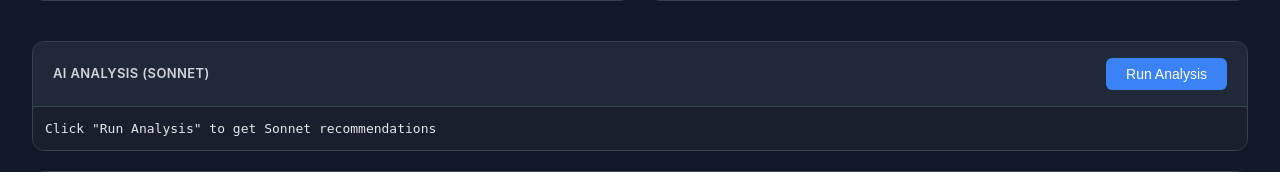
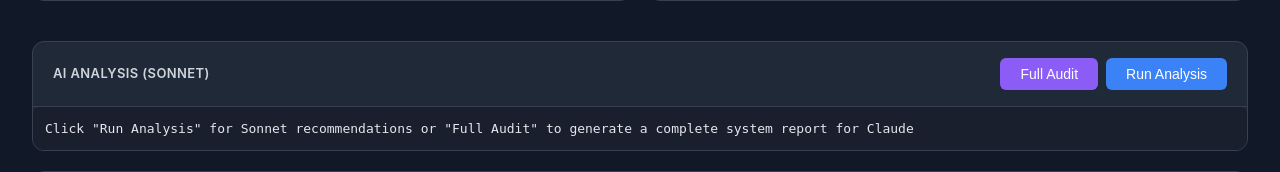
Before and after one commit to Viacheslav21/quant-dashboard, a FastAPI app: template templates/analytics.html in a window 1280 px wide. Shown: the part 2451-2623 px from the top of the page. Run offline with FastAPI, Linux system fonts and the light colour scheme; the template is opened without the code that fills it, so the values that code supplies are empty; parts of the project's set-up code (start-up, migrations or seed data) failed here and were passed over.

Commit message:
added full analytic

```diff
--- a/app.py
+++ b/app.py
@@ -487,6 +487,334 @@ async def proxy_ml_health():
         return JSONResponse(r.json())
 
 
+@app.get("/api/system-audit")
+async def system_audit():
+    """Full system audit — comprehensive data dump for analysis."""
+    try:
+        stats = await _db.get_stats()
+        open_pos = await _db.get_open_positions()
+        all_trades = await _db.get_all_closed_trades()
+        analytics = await _db.get_analytics()
+        diagnostics = await _db.get_wr_diagnostics()
+        clv = await _db.get_clv_analytics()
+        dma = await _db.get_dma_weights()
+        rolling = await _db.get_rolling_performance()
+        best_worst = await _db.get_best_worst_trades()
+        signals = await _db.get_recent_signals(limit=30)
+        sig_outcomes = await _db.get_signal_outcomes(limit=50)
+        market_metrics = await _db.get_all_market_metrics(limit=50)
+        config_hist = await _db.get_config_history()
+        start = _config["BANKROLL"]
+
+        sharpe = compute_sharpe_ratio(all_trades)
+        drawdown = compute_max_drawdown(all_trades, start)
+        streaks = compute_streaks(all_trades)
+
+        total = stats["wins"] + stats["losses"]
+        wr = round(stats["wins"] / total * 100, 1) if total > 0 else 0
+        roi = ((stats["bankroll"] - start) / start * 100) if start > 0 else 0
+
+        # Build text report
+        lines = []
+        lines.append("=" * 60)
+        lines.append("QUANT ENGINE — FULL SYSTEM AUDIT")
+        lines.append("=" * 60)
+
+        lines.append("\n## OVERVIEW")
+        lines.append(f"Bankroll: ${stats['bankroll']:.2f} (start: ${start:.0f})")
+        lines.append(f"ROI: {roi:+.2f}%")
+        lines.append(f"Total P&L: ${stats['total_pnl']:+.2f}")
+        lines.append(f"Win Rate: {wr}% ({stats['wins']}W / {stats['losses']}L / {total} total)")
+        lines.append(f"Sharpe Ratio: {sharpe:.2f}")
+        lines.append(f"Max Drawdown: -{drawdown['max_dd_pct']:.1f}% (${drawdown['max_dd_abs']:.2f})")
+        lines.append(f"Streaks — Current: {streaks['cur_win']}W/{streaks['cur_loss']}L | Max: {streaks['max_win']}W/{streaks['max_loss']}L")
+        lines.append(f"Avg EV: +{stats['avg_ev']*100:.1f}% | Avg Kelly: {stats['avg_kelly']*100:.1f}%")
+        lines.append(f"Avg Position Lifetime: {analytics['avg_lifetime_hours']:.1f}h")
+        lines.append(f"EV Accuracy — Predicted: +{analytics['ev_predicted']*100:.1f}% | Actual: {analytics['ev_actual']*100:+.1f}%")
+
+        # Open positions
+        lines.append(f"\n## OPEN POSITIONS ({len(open_pos)})")
+        for p in open_pos:
+            upnl = p.get("unrealized_pnl") or 0
+            lines.append(f"  [{p['side']}] {p.get('question','')[:80]} | entry={p['side_price']*100:.1f}c now={((p.get('current_price') or p['side_price'])*100):.1f}c | uPnL={upnl:+.2f}$ | stake=${p['stake_amt']:.2f} | EV=+{p['ev']*100:.1f}% | theme={p.get('theme','?')} | tag={p.get('config_tag','?')}")
+
+        # Rolling performance
+        lines.append(f"\n## ROLLING PERFORMANCE")
+        lines.append(f"  7d: {rolling['pnl_7d']:+.2f}$ ({rolling['trades_7d']} trades, WR={rolling['wr_7d']:.1f}%)")
+        lines.append(f"  30d: {rolling['pnl_30d']:+.2f}$ ({rolling['trades_30d']} trades, WR={rolling['wr_30d']:.1f}%)")
+
+        # Best/worst
+        if best_worst.get("best"):
+            lines.append(f"\n## BEST/WORST TRADES")
+            lines.append(f"  Best: +{best_worst['best']['pnl']:.2f}$ — {best_worst['best']['question'][:70]}")
+        if best_worst.get("worst"):
+            lines.append(f"  Worst: {best_worst['worst']['pnl']:.2f}$ — {best_worst['worst']['question'][:70]}")
+
+        # Win rate by theme
+        lines.append(f"\n## WIN RATE BY THEME")
+        for r in analytics["by_theme"]:
+            t_wr = round(r['wins'] / r['total'] * 100, 1) if r['total'] > 0 else 0
+            lines.append(f"  {r['theme']}: {r['wins']}/{r['total']} ({t_wr}%) avg_pnl={r['avg_pnl']:+.2f}$")
+
+        # Win rate by side
+        lines.append(f"\n## WIN RATE BY SIDE")
+        for r in analytics["by_side"]:
+            s_wr = round(r['wins'] / r['total'] * 100, 1) if r['total'] > 0 else 0
+            lines.append(f"  {r['side']}: {r['wins']}/{r['total']} ({s_wr}%) avg_pnl={r['avg_pnl']:+.2f}$")
+
+        # Close reasons
+        lines.append(f"\n## CLOSE REASONS")
+        for r in analytics["by_reason"]:
+            lines.append(f"  {r['reason']}: {r['total']} trades, avg_pnl={r['avg_pnl']:+.2f}$")
+
+        # Config A/B
+        lines.append(f"\n## CONFIG A/B PERFORMANCE")
+        for r in analytics["by_config"]:
+            c_wr = round(r['wins'] / r['total'] * 100, 1) if r['total'] > 0 else 0
+            lines.append(f"  {r['config_tag']}: {r['wins']}/{r['total']} ({c_wr}%) total_pnl={r['total_pnl']:+.2f}$ avg_pnl={r['avg_pnl']:+.2f}$ avg_ev={r['avg_ev']*100:.1f}% avg_stake=${r['avg_stake']:.2f}")
+
+        # Calibration
+        lines.append(f"\n## CALIBRATION")
+        for r in analytics["calibration"]:
+            lines.append(f"  {r['bucket']}: {r['total']} trades, predicted={float(r['avg_predicted'])*100:.1f}%, actual_wr={float(r['actual_wr'])*100:.1f}%")
+
+        # Diagnostics
+        diag = diagnostics
+        lines.append(f"\n## DIAGNOSTICS — Win/Loss Size")
+        wl = diag.get("win_loss_size", {})
+        lines.append(f"  Avg win: ${wl.get('avg_win', 0)} ({(wl.get('avg_win_pct') or 0)*100:.1f}%) | Avg loss: ${wl.get('avg_loss', 0)} ({(wl.get('avg_loss_pct') or 0)*100:.1f}%)")
+        lines.append(f"  Breakeven WR needed: {diag.get('breakeven_wr', 0)}%")
+
+        lines.append(f"\n## DIAGNOSTICS — Exact Close Reasons (trade_log)")
+        for r in diag.get("close_reasons", []):
+            lines.append(f"  {r['event_type']}: {r['total']} trades, avg_pnl={r['avg_pnl']:+.2f}$, total_pnl={r['total_pnl']:+.2f}$, avg_stake=${r['avg_stake']:.2f}")
+
+        lines.append(f"\n## DIAGNOSTICS — WR by EV bucket")
+        for r in diag.get("ev_buckets", []):
+            b_wr = round(r['wins'] / r['total'] * 100, 1) if r['total'] > 0 else 0
+            lines.append(f"  EV {r['ev_bucket']}: {r['wins']}/{r['total']} ({b_wr}%) avg_pnl={r['avg_pnl']:+.2f}$ total_pnl={r['total_pnl']:+.2f}$")
+
+        lines.append(f"\n## DIAGNOSTICS — WR by Kelly bucket")
+        for r in diag.get("kelly_buckets", []):
+            b_wr = round(r['wins'] / r['total'] * 100, 1) if r['total'] > 0 else 0
+            lines.append(f"  Kelly {r['kelly_bucket']}: {r['wins']}/{r['total']} ({b_wr}%) avg_pnl={r['avg_pnl']:+.2f}$ total_pnl={r['total_pnl']:+.2f}$")
+
+        lines.append(f"\n## DIAGNOSTICS — WR by Lifetime")
+        for r in diag.get("lifetime_wr", []):
+            b_wr = round(r['wins'] / r['total'] * 100, 1) if r['total'] > 0 else 0
+            lines.append(f"  {r['lifetime']}: {r['wins']}/{r['total']} ({b_wr}%) avg_pnl={r['avg_pnl']:+.2f}$")
+
+        lines.append(f"\n## DIAGNOSTICS — WR by Stake size")
+        for r in diag.get("stake_wr", []):
+            b_wr = round(r['wins'] / r['total'] * 100, 1) if r['total'] > 0 else 0
+            lines.append(f"  {r['stake_bucket']}: {r['wins']}/{r['total']} ({b_wr}%) avg_pnl={r['avg_pnl']:+.2f}$ total_pnl={r['total_pnl']:+.2f}$")
+
+        lines.append(f"\n## DIAGNOSTICS — TP/SL Distribution")
+        for r in diag.get("tp_sl_dist", []):
+            b_wr = round(r['wins'] / r['total'] * 100, 1) if r['total'] > 0 else 0
+            lines.append(f"  TP={r['tp']} SL={r['sl']}: {r['wins']}/{r['total']} ({b_wr}%) avg_pnl={r['avg_pnl']:+.2f}$")
+
+        lines.append(f"\n## DIAGNOSTICS — Daily WR (last 14d)")
+        for r in diag.get("daily_wr", []):
+            d_wr = round(r['wins'] / r['total'] * 100, 1) if r['total'] > 0 else 0
+            lines.append(f"  {r['day']}: {r['wins']}/{r['total']} ({d_wr}%) pnl={r['pnl']:+.2f}$ avg_return={r.get('avg_return_pct', 0)*100:.1f}%")
+
+        # CLV
+        lines.append(f"\n## CLV (Closing Line Value)")
+        lines.append(f"  Avg CLV: 1h={clv['avg_clv_1h']:+.2f}% 4h={clv['avg_clv_4h']:+.2f}% 24h={clv['avg_clv_24h']:+.2f}% close={clv['avg_clv_close']:+.2f}%")
+        lines.append(f"  Positive CLV: {clv['positive_clv_pct']}% ({clv.get('n_with_clv', 0)}/{clv['total']} trades)")
+        for r in clv.get("by_theme", []):
+            lines.append(f"  CLV by theme — {r['theme']}: avg={r['avg_clv']:+.2f}% positive={r['positive_pct']}% (n={r['n']})")
+        for r in clv.get("by_tag", []):
+            lines.append(f"  CLV by config — {r['tag']}: avg={r['avg_clv']:+.2f}% positive={r['positive_pct']}% (n={r['n']})")
+
+        # DMA weights
+        if dma:
+            lines.append(f"\n## DMA WEIGHTS (Dynamic Model Averaging)")
+            for w in dma:
+                lines.append(f"  {w['source']}: weight={w['weight']:.4f} hits={w.get('hits',0)} misses={w.get('misses',0)} avg_likelihood={w.get('avg_likelihood',0):.4f}")
+
+        # Signal backtest / outcomes
+        lines.append(f"\n## SIGNAL BACKTEST (last 50)")
+        valid_sigs = [s for s in sig_outcomes if s.get("price_move") is not None]
+        exec_sigs = [s for s in valid_sigs if s["executed"]]
+        rej_sigs = [s for s in valid_sigs if not s["executed"]]
+        exec_right = sum(1 for s in exec_sigs if s.get("price_move") and s["price_move"] > 0)
+        rej_right = sum(1 for s in rej_sigs if s.get("price_move") and s["price_move"] > 0)
+        rej_saved = sum(1 for s in rej_sigs if not (s.get("price_move") and s["price_move"] > 0))
+        lines.append(f"  Executed signals: {len(exec_sigs)} total, {exec_right} correct ({round(exec_right/len(exec_sigs)*100,1) if exec_sigs else 0}%)")
+        lines.append(f"  Rejected signals: {len(rej_sigs)} total, {rej_right} would've been correct, {rej_saved} correctly avoided")
+        for s in sig_outcomes[:20]:
+            pm = s.get("price_move")
+            pm_str = f"move={pm:+.3f}" if pm is not None else "move=?"
+            lines.append(f"  [{s['side']}] {s.get('question','')[:55]} | EV={s['ev']*100:.1f}% kelly={s.get('kelly',0)*100:.1f}% | {pm_str} | exec={'Y' if s['executed'] else 'N'} src={s.get('source','?')}")
+
+        # Market metrics (active markets)
+        if market_metrics:
+            lines.append(f"\n## ACTIVE MARKET METRICS (top {len(market_metrics)})")
+            for m in market_metrics:
+                lines.append(f"  {m.get('question','')[:55]} | price={m.get('yes_price',0)*100:.1f}c vol={m.get('volatility',0):.4f} momentum={m.get('momentum',0):.4f} vol_ratio={m.get('vol_ratio',0):.2f} | theme={m.get('theme','?')}")
+
+        # Config history
+        if config_hist:
+            lines.append(f"\n## CONFIG HISTORY ({len(config_hist)} versions)")
+            for c in config_hist[:5]:
+                params = c.get("params", {})
+                if isinstance(params, str):
+                    try:
+                        params = json.loads(params)
+                    except Exception:
+                        params = {}
+                if params:
+                    param_str = " ".join(f"{k}={v}" for k, v in params.items())
+                else:
+                    param_str = "—"
+                lines.append(f"  {c.get('tag','?')} ({c.get('created_at','?')}): {param_str}")
+
+        # Patterns (learned base rates)
+        try:
+            async with _db.pool.acquire() as conn:
+                patterns = await conn.fetch("""
+                    SELECT category, base_rate, volume_signal, prospect_factor,
+                           trade_n, trade_wr, trade_roi, kelly_mult, ev_mult, updated_at
+                    FROM patterns ORDER BY trade_n DESC NULLS LAST
+                """)
+            if patterns:
+                lines.append(f"\n## LEARNED PATTERNS ({len(patterns)} themes)")
+                for p in patterns:
+                    p = dict(p)
+                    lines.append(f"  {p.get('category','?')}: base_rate={float(p.get('base_rate') or 0):.3f} vol_signal={float(p.get('volume_signal') or 0):.3f} prospect={float(p.get('prospect_factor') or 0):.3f} | trades={p.get('trade_n',0)} WR={float(p.get('trade_wr') or 0)*100:.1f}% ROI={float(p.get('trade_roi') or 0)*100:.1f}% kelly_mult={float(p.get('kelly_mult') or 1):.2f} ev_mult={float(p.get('ev_mult') or 1):.2f}")
+        except Exception:
+            pass
+
+        # Recent signals
+        lines.append(f"\n## RECENT SIGNALS (last 30)")
+        for s in signals:
+            ml_str = f" ML={s['p_ml']*100:.0f}%" if s.get('p_ml') else ""
+            lines.append(f"  [{s['side']}] {s.get('question','')[:60]} | market={s['p_market']*100:.1f}c pTrue={s['p_final']*100:.1f}c | EV=+{s['ev']*100:.1f}% KL={s['kl']:.3f}{ml_str} | src={s.get('source','?')} exec={'Y' if s.get('executed') else 'N'}")
+
+        # Config
+        lines.append(f"\n## CURRENT CONFIG")
+        lines.append(f"  BANKROLL={start} MIN_EV={_config['MIN_EV']} MIN_KL={_config['MIN_KL']} MAX_KELLY_FRAC={_config['MAX_KELLY_FRAC']}")
+        lines.append(f"  TAKE_PROFIT={_config['TAKE_PROFIT_PCT']} STOP_LOSS={_config['STOP_LOSS_PCT']}")
+
+        # Daily P&L
+        lines.append(f"\n## DAILY P&L (last 14d)")
+        for r in analytics["daily_pnl"]:
+            d_wr = round(r['wins'] / r['trades'] * 100, 1) if r['trades'] > 0 else 0
+            lines.append(f"  {r['day']}: {r['pnl']:+.2f}$ ({r['trades']} trades, WR={d_wr}%)")
+
+        # === ARBITRAGE BOT (full) ===
+        try:
+            arb_stats = await _db.get_arb_stats()
+            if arb_stats and arb_stats.get("wins", 0) + arb_stats.get("losses", 0) > 0:
+                arb_total = arb_stats["wins"] + arb_stats["losses"]
+                arb_wr = round(arb_stats["wins"] / arb_total * 100, 1) if arb_total > 0 else 0
+                lines.append(f"\n## ARBITRAGE BOT")
+                lines.append(f"  Bankroll: ${arb_stats['bankroll']:.2f} | P&L: ${arb_stats['total_pnl']:+.2f} | WR: {arb_wr}% ({arb_stats['wins']}W/{arb_stats['losses']}L)")
+
+                arb_open = await _db.get_arb_open_positions()
+                if arb_open:
+                    lines.append(f"  Open arb positions: {len(arb_open)}")
+                    for p in arb_open:
+                        upnl = p.get("unrealized_pnl") or 0
+                        lines.append(f"    [{p['side']}] {p.get('question','')[:60]} | entry={p.get('side_price',0)*100:.1f}c now={((p.get('current_price') or p.get('side_price',0))*100):.1f}c | uPnL={upnl:+.2f}$ | group={p.get('group_name','?')}")
+
+                arb_analytics = await _db.get_arb_analytics()
+                if arb_analytics.get("by_group"):
+                    lines.append(f"  Arb avg lifetime: {arb_analytics['avg_lifetime_min']:.1f} min")
+                    lines.append(f"  Arb WR by group:")
+                    for r in arb_analytics["by_group"]:
+                        g_wr = round(r['wins'] / r['total'] * 100, 1) if r['total'] > 0 else 0
+                        lines.append(f"    {r['group_name']}: {r['wins']}/{r['total']} ({g_wr}%) avg_pnl={r['avg_pnl']:+.2f}$ total_pnl={r['total_pnl']:+.2f}$")
+                if arb_analytics.get("by_reason"):
+                    lines.append(f"  Arb WR by close reason:")
+                    for r in arb_analytics["by_reason"]:
+                        g_wr = round(r['wins'] / r['total'] * 100, 1) if r['total'] > 0 else 0
+                        lines.append(f"    {r['reason']}: {r['wins']}/{r['total']} ({g_wr}%) avg_pnl={r['avg_pnl']:+.2f}$")
+                if arb_analytics.get("by_side"):
+                    lines.append(f"  Arb WR by side:")
+                    for r in arb_analytics["by_side"]:
+                        g_wr = round(r['wins'] / r['total'] * 100, 1) if r['total'] > 0 else 0
+                        lines.append(f"    {r['side']}: {r['wins']}/{r['total']} ({g_wr}%) avg_pnl={r['avg_pnl']:+.2f}$")
+                if arb_analytics.get("daily_pnl"):
+                    lines.append(f"  Arb daily P&L:")
+                    for r in arb_analytics["daily_pnl"]:
+                        g_wr = round(r['wins'] / r['trades'] * 100, 1) if r['trades'] > 0 else 0
+                        lines.append(f"    {r['day']}: {r['pnl']:+.2f}$ ({r['trades']} trades, WR={g_wr}%)")
+        except Exception:
+            pass
+
+        # === MICRO (SCALPING) BOT (full) ===
+        try:
+            micro_stats = await _db.get_micro_stats()
+            if micro_stats and micro_stats.get("wins", 0) + micro_stats.get("losses", 0) > 0:
+                m_total = micro_stats["wins"] + micro_stats["losses"]
+                m_wr = round(micro_stats["wins"] / m_total * 100, 1) if m_total > 0 else 0
+                lines.append(f"\n## MICRO (SCALPING) BOT")
+                lines.append(f"  Bankroll: ${micro_stats['bankroll']:.2f} | P&L: ${micro_stats['total_pnl']:+.2f} | WR: {m_wr}% ({micro_stats['wins']}W/{micro_stats['losses']}L)")
+                lines.append(f"  Total trades: {micro_stats.get('total_trades',0)} | Peak equity: ${micro_stats.get('peak_equity',0):.2f}")
+
+                micro_open = await _db.get_micro_open_positions()
+                if micro_open:
+                    lines.append(f"  Open micro positions: {len(micro_open)}")
+                    for p in micro_open:
+                        upnl = p.get("unrealized_pnl") or 0
+                        lines.append(f"    [{p['side']}] {p.get('question','')[:60]} | entry={p.get('entry_price',0)*100:.1f}c now={((p.get('current_price') or p.get('entry_price',0))*100):.1f}c | uPnL={upnl:+.2f}$ | theme={p.get('theme','?')}")
+
+                micro_analytics = await _db.get_micro_analytics()
+                if micro_analytics.get("by_theme"):
+                    lines.append(f"  Micro avg lifetime: {micro_analytics.get('avg_lifetime_hours',0):.1f}h")
+                    lines.append(f"  Micro WR by theme:")
+                    for r in micro_analytics["by_theme"]:
+                        g_wr = round(r['wins'] / r['total'] * 100, 1) if r['total'] > 0 else 0
+                        lines.append(f"    {r['theme']}: {r['wins']}/{r['total']} ({g_wr}%) avg_pnl={r['avg_pnl']:+.2f}$ total_pnl={r['total_pnl']:+.2f}$")
+                if micro_analytics.get("by_reason"):
+                    lines.append(f"  Micro WR by close reason:")
+                    for r in micro_analytics["by_reason"]:
+                        g_wr = round(r['wins'] / r['total'] * 100, 1) if r['total'] > 0 else 0
+                        lines.append(f"    {r['reason']}: {r['wins']}/{r['total']} ({g_wr}%) avg_pnl={r['avg_pnl']:+.2f}$")
+                if micro_analytics.get("by_side"):
+                    lines.append(f"  Micro WR by side:")
+                    for r in micro_analytics["by_side"]:
+                        g_wr = round(r['wins'] / r['total'] * 100, 1) if r['total'] > 0 else 0
+                        lines.append(f"    {r['side']}: {r['wins']}/{r['total']} ({g_wr}%) avg_pnl={r['avg_pnl']:+.2f}$")
+                if micro_analytics.get("daily_pnl"):
+                    lines.append(f"  Micro daily P&L:")
+                    for r in micro_analytics["daily_pnl"]:
+                        g_wr = round(r['wins'] / r['trades'] * 100, 1) if r['trades'] > 0 else 0
+                        lines.append(f"    {r['day']}: {r['pnl']:+.2f}$ ({r['trades']} trades, WR={g_wr}%)")
+        except Exception:
+            pass
+
+        # === CALIBRATION TABLE (per-agent from calibration table) ===
+        try:
+            async with _db.pool.acquire() as conn:
+                cal_rows = await conn.fetch("""
+                    SELECT agent, ROUND(AVG(brier_score)::numeric, 4) as avg_brier,
+                           ROUND(AVG(bias)::numeric, 4) as avg_bias,
+                           ROUND(AVG(correction_factor)::numeric, 4) as avg_correction,
+                           COUNT(*) as n
+                    FROM calibration
+                    GROUP BY agent ORDER BY n DESC
+                """)
+            if cal_rows:
+                lines.append(f"\n## CALIBRATION BY AGENT")
+                for r in cal_rows:
+                    lines.append(f"  {r['agent']}: brier={float(r['avg_brier']):.4f} bias={float(r['avg_bias']):+.4f} correction={float(r['avg_correction']):.4f} (n={r['n']})")
+        except Exception:
+            pass
+
+        lines.append(f"\n{'=' * 60}")
+        lines.append("END OF AUDIT")
+
+        report = "\n".join(lines)
+        return Response(report, media_type="text/plain; charset=utf-8")
+    except Exception as e:
+        log.error(f"[DASHBOARD] System audit error: {e}", exc_info=True)
+        return JSONResponse({"error": str(e)}, status_code=500)
+
+
 @app.get("/favicon.ico")
 async def favicon():
     return Response(status_code=204)
--- a/templates/analytics.html
+++ b/templates/analytics.html
@@ -207,9 +207,12 @@
 <div class="panel">
   <div class="panel-header" style="display:flex;justify-content:space-between;align-items:center">
     <h2>AI Analysis (Sonnet)</h2>
-    <button id="runAnalysis" onclick="runSonnetAnalysis()" style="padding:8px 20px;background:#3B82F6;color:white;border:none;border-radius:6px;cursor:pointer;font-size:14px">Run Analysis</button>
+    <div style="display:flex;gap:8px">
+      <button id="runAudit" onclick="runSystemAudit()" style="padding:8px 20px;background:#8B5CF6;color:white;border:none;border-radius:6px;cursor:pointer;font-size:14px" title="Generate full system report for Claude analysis">Full Audit</button>
+      <button id="runAnalysis" onclick="runSonnetAnalysis()" style="padding:8px 20px;background:#3B82F6;color:white;border:none;border-radius:6px;cursor:pointer;font-size:14px">Run Analysis</button>
+    </div>
   </div>
-  <pre id="analysisResult" style="white-space:pre-wrap;color:#E5E7EB;font-size:13px;padding:12px;background:#1a1f2e;border-radius:6px;min-height:40px">Click "Run Analysis" to get Sonnet recommendations</pre>
+  <pre id="analysisResult" style="white-space:pre-wrap;color:#E5E7EB;font-size:13px;padding:12px;background:#1a1f2e;border-radius:6px;min-height:40px">Click "Run Analysis" for Sonnet recommendations or "Full Audit" to generate a complete system report for Claude</pre>
 </div>
 
 <!-- CLV (Closing Line Value) -->
@@ -487,6 +490,27 @@ async function runSonnetAnalysis(){
   btn.disabled=false;btn.textContent='Run Analysis';btn.style.background='#3B82F6';
 }
 
+// Full System Audit
+async function runSystemAudit(){
+  const btn=document.getElementById('runAudit');
+  const result=document.getElementById('analysisResult');
+  btn.disabled=true;btn.textContent='Loading...';btn.style.background='#6B7280';
+  result.textContent='Generating full system audit...';result.style.color='#E5E7EB';
+  try{
+    const r=await fetch('/api/system-audit');
+    if(!r.ok) throw new Error('HTTP '+r.status);
+    const text=await r.text();
+    result.textContent=text;
+    // Copy to clipboard
+    await navigator.clipboard.writeText(text);
+    btn.textContent='Copied!';btn.style.background='#10B981';
+    setTimeout(()=>{btn.disabled=false;btn.textContent='Full Audit';btn.style.background='#8B5CF6'},2000);
+  }catch(e){
+    result.textContent='Error: '+e.message;result.style.color='#EF4444';
+    btn.disabled=false;btn.textContent='Full Audit';btn.style.background='#8B5CF6';
+  }
+}
+
 function toggleRows(tableId, link){
   var tbl=document.getElementById(tableId);
   var hidden=tbl.querySelectorAll('.hidden-row');
```
